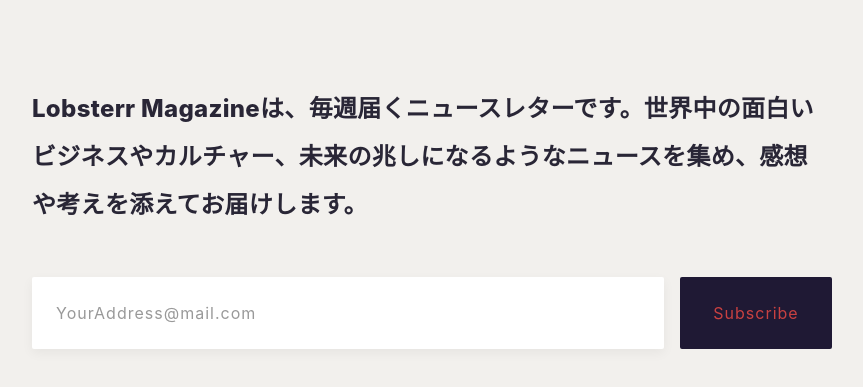
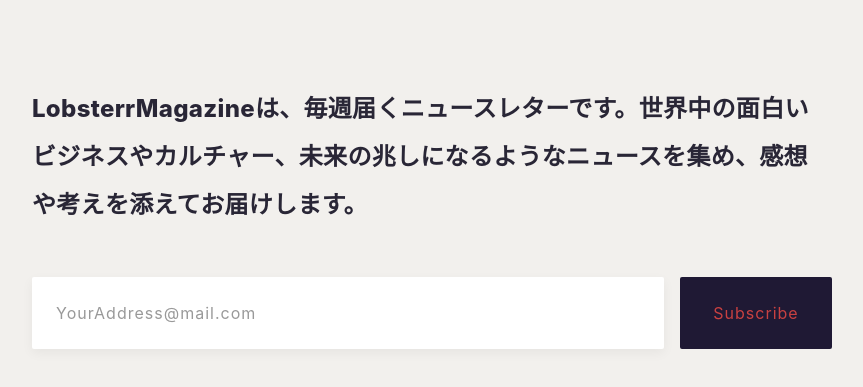
Before and after one commit to lobsterr-magazine/lobsterr, a plain HTML site: page index.html in a window 1280 px wide. Shown: the part 165-552 px from the top of the page, without its empty margins (208-1071 px from the left). Drawn offline with Linux system fonts and the light colour scheme.

Commit message:
Update index.html

```diff
--- a/index.html
+++ b/index.html
@@ -30,8 +30,7 @@
     </header>
     <main>
       <div class="copyText">
-        Lobsterr
-        Magazineは、毎週届くニュースレターです。世界中の面白いビジネスやカルチャー、未来の兆しになるようなニュースを集め、感想や考えを添えてお届けします。
+        LobsterrMagazineは、毎週届くニュースレターです。世界中の面白いビジネスやカルチャー、未来の兆しになるようなニュースを集め、感想や考えを添えてお届けします。
       </div>
       <div id="mc_embed_signup" class="registrationForm">
         <form
```
